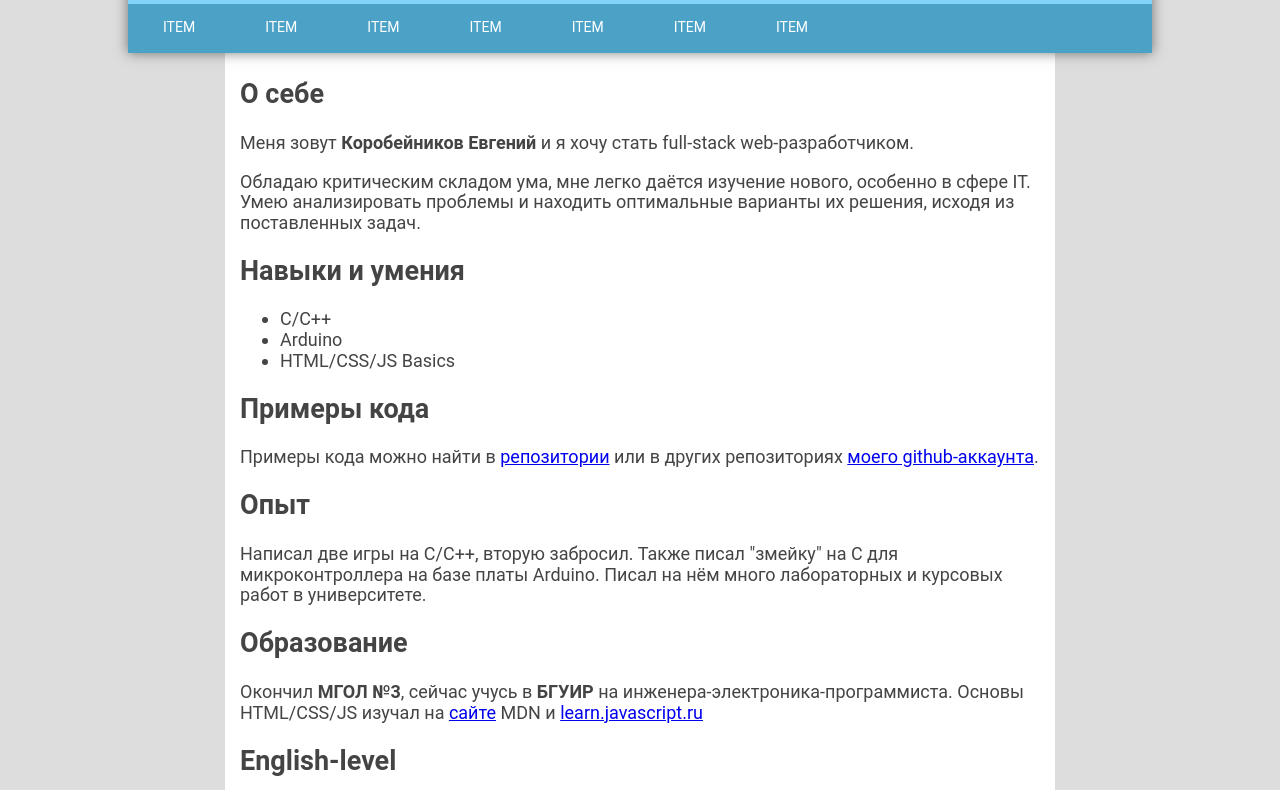
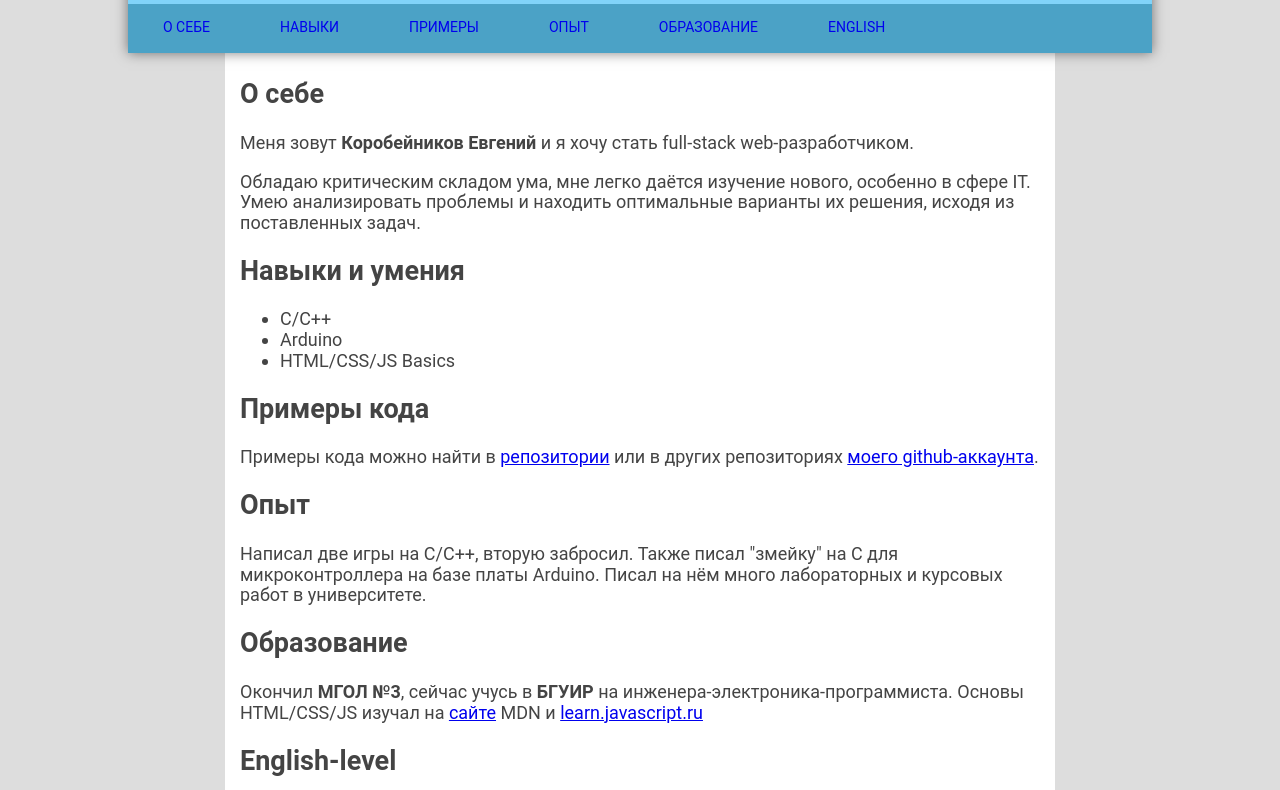
Before and after one commit to evgenijkorob/rsschool-codejam1-cv, a plain HTML site: page index.html in a window 1280 px wide. Shown: the part 73-863 px from the top of the page. Drawn offline with nearby package versions, Linux system fonts and the light colour scheme.

Commit message:
feat(index): add links to nav

```diff
--- a/index.html
+++ b/index.html
@@ -13,19 +13,18 @@
       <span class="header-sitename">Резюме</span>
       <nav>
         <ul>
-          <li class="nav-link"><a>item</a></li>
-          <li class="nav-link"><a>item</a></li>
-          <li class="nav-link"><a>item</a></li>
-          <li class="nav-link"><a>item</a></li>
-          <li class="nav-link"><a>item</a></li>
-          <li class="nav-link"><a>item</a></li>
-          <li class="nav-link"><a>item</a></li>
+          <li class="nav-link"><a href="#about">О себе</a></li>
+          <li class="nav-link"><a href="#skills">Навыки</a></li>
+          <li class="nav-link"><a href="#code">Примеры</a></li>
+          <li class="nav-link"><a href="#exp">Опыт</a></li>
+          <li class="nav-link"><a href="#education">Образование</a></li>
+          <li class="nav-link"><a href="#english">English</a></li>
         </ul>
       </nav>
     </header>
     <main>
       <article>
-        <h2>О себе</h2>
+        <h2 id="about">О себе</h2>
         <p>
           Меня зовут <strong>Коробейников Евгений</strong> и я хочу стать
           full-stack web-разработчиком.
@@ -35,7 +34,7 @@
           особенно в сфере IT. Умею анализировать проблемы и находить
           оптимальные варианты их решения, исходя из поставленных задач.
         </p>
-        <h2>Навыки и умения</h2>
+        <h2 id="skills">Навыки и умения</h2>
         <p>
           <ul>
             <li>
@@ -49,20 +48,20 @@
             </li>
           </ul>
         </p>
-        <h2>Примеры кода</h2>
+        <h2 id="code">Примеры кода</h2>
         <p>
           Примеры кода можно найти в
           <a href="https://github.com/evgenijkorob/code-examples">репозитории</a>
           или в других репозиториях
           <a href="https://github.com/evgenijkorob/">моего github-аккаунта</a>.
         </p>
-        <h2>Опыт</h2>
+        <h2 id="exp">Опыт</h2>
         <p>
           Написал две игры на C/C++, вторую забросил. Также писал "змейку" на C
           для микроконтроллера на базе платы Arduino. Писал на нём много
           лабораторных и курсовых работ в университете.
         </p>
-        <h2>Образование</h2>
+        <h2 id="education">Образование</h2>
         <p>
           Окончил <strong>МГОЛ №3</strong>, сейчас учусь в
           <strong>БГУИР</strong> на инженера-электроника-программиста.
@@ -71,7 +70,7 @@
           MDN и
           <a href="learn.javascript.ru">learn.javascript.ru</a>
         </p>
-        <h2>English-level</h2>
+        <h2 id="english">English-level</h2>
         <p>
           Английский изучал с 1-го класса школы. Оценочный уровень языка
           <strong>A2/B1</strong>.
@@ -79,7 +78,7 @@
       </article>
     </main>
     <footer>
-      <h4>Мои контакты</h4>
+      <h4 id="contacts">Мои контакты</h4>
       <p>Моб. тел.(МТС): +375(29)29-38-541</p>
       <p>E-mail: evgenij.k.wie@gmail.com</p>
     </footer>
```
